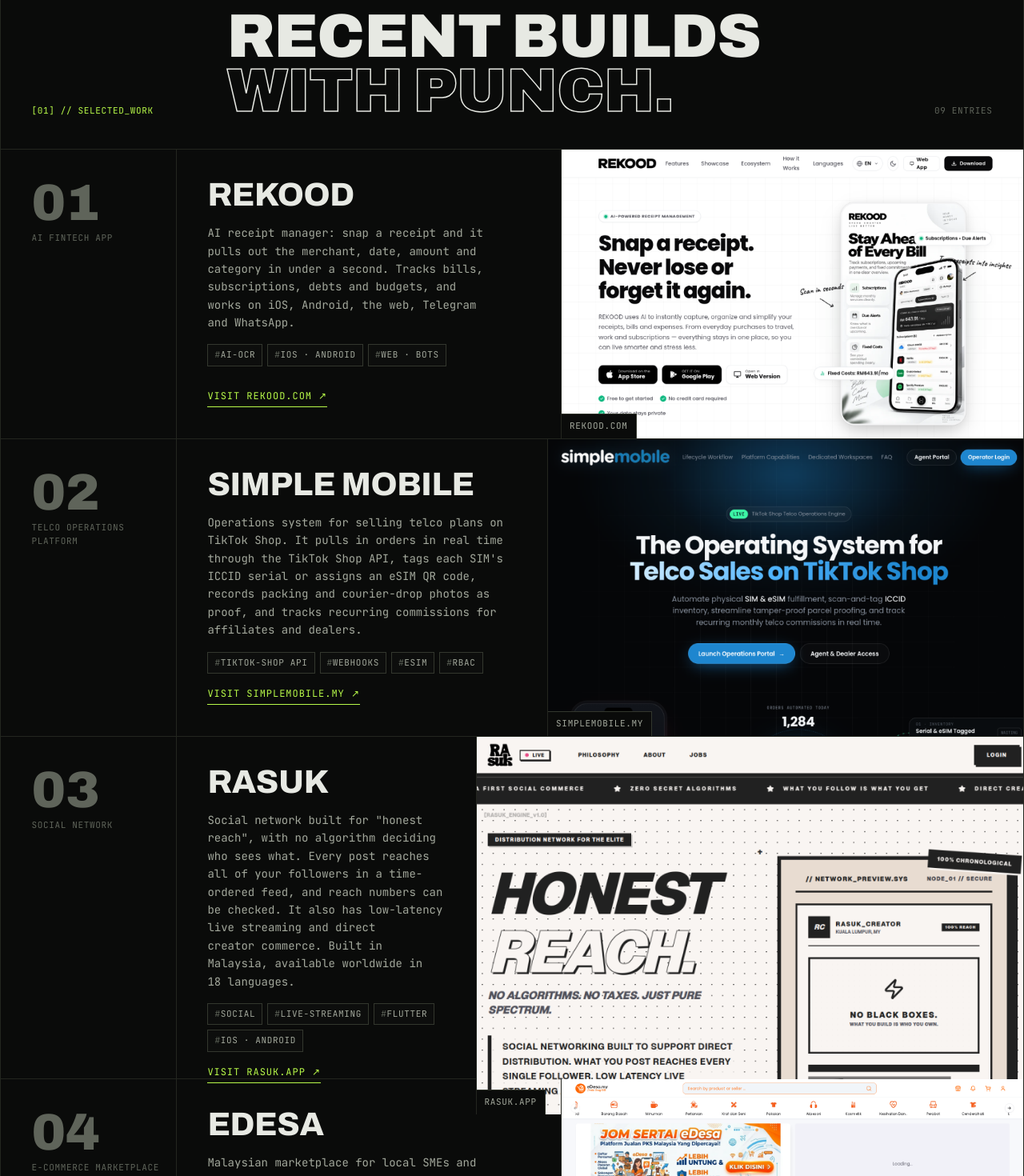
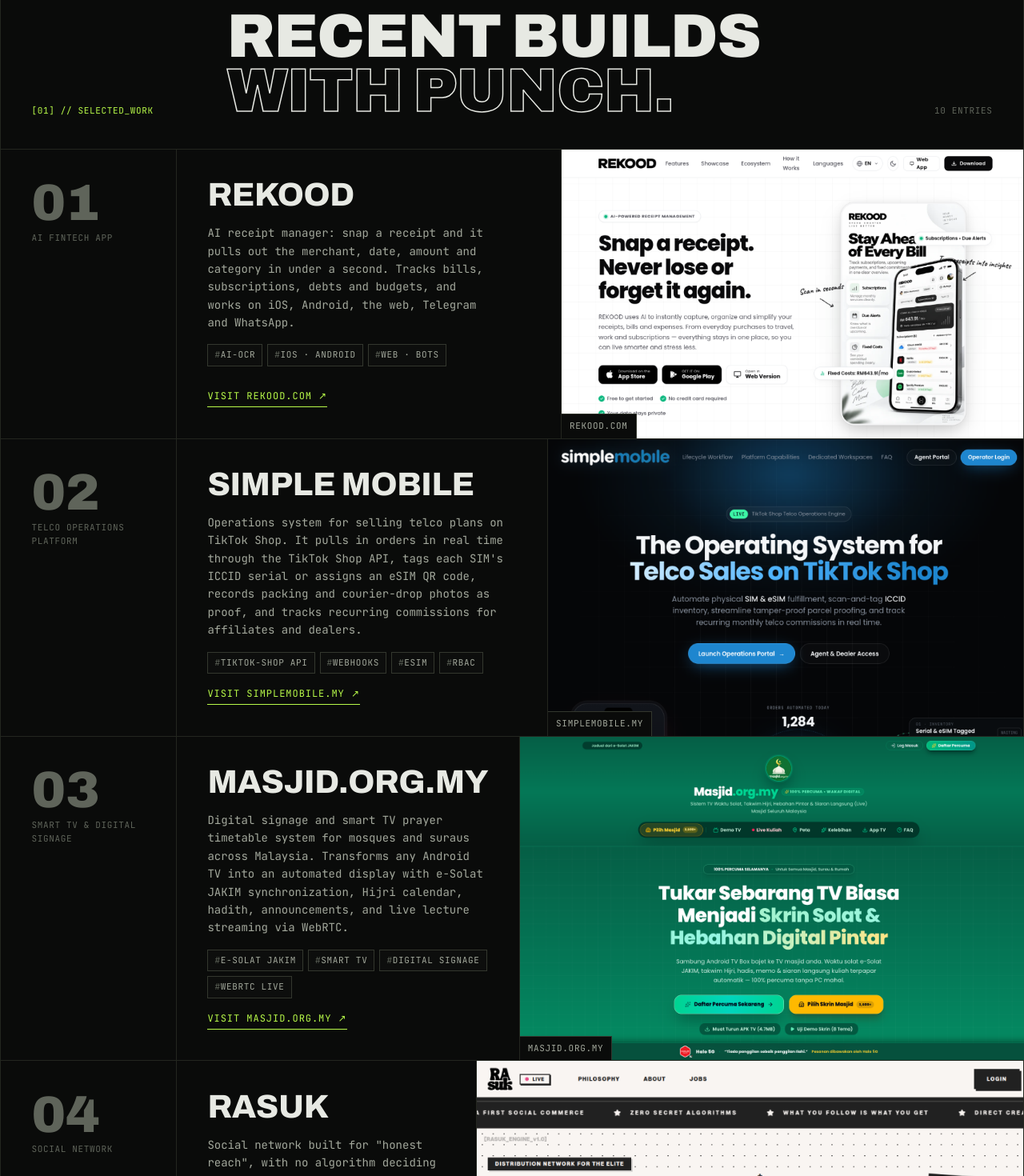
Before and after one commit to rusdyahmad/website, a React (Vite) app: page / in a window 1280 px wide. Shown: the part 1100-2570 px from the top of the page at 80% size. Built offline with nearby package versions, Linux system fonts and the light colour scheme.

Commit message:
feat: add masjid.org.my to selected work below simple mobile

```diff
--- a/src/pages/Home.jsx
+++ b/src/pages/Home.jsx
@@ -33,6 +33,20 @@
   },
   {
     num: "03",
+    title: "Masjid.org.my",
+    category: "Smart TV & digital signage",
+    description:
+      "Digital signage and smart TV prayer timetable system for mosques and suraus across Malaysia. Transforms any Android TV into an automated display with e-Solat JAKIM synchronization, Hijri calendar, hadith, announcements, and live lecture streaming via WebRTC.",
+    chips: ["e-solat jakim", "smart tv", "digital signage", "webrtc live"],
+    href: "https://masjid.org.my",
+    linkLabel: "visit masjid.org.my ↗",
+    image: "/assets/masjid.png",
+    tint: "#065F46",
+    lbl: "masjid.org.my",
+    isExternal: true,
+  },
+  {
+    num: "04",
     title: "RASUK",
     category: "Social network",
     description:
@@ -46,7 +60,7 @@
     isExternal: true,
   },
   {
-    num: "04",
+    num: "05",
     title: "eDesa",
     category: "E-commerce marketplace",
     description:
@@ -60,7 +74,7 @@
     isExternal: true,
   },
   {
-    num: "05",
+    num: "06",
     title: "Barakat Makkiyyah",
     category: "Mobile app",
     description:
@@ -75,7 +89,7 @@
     isExternal: false,
   },
   {
-    num: "06",
+    num: "07",
     title: "Waktu Solat",
     category: "Mobile app",
     description:
@@ -90,7 +104,7 @@
     isExternal: false,
   },
   {
-    num: "07",
+    num: "08",
     title: "SINI",
     category: "Sales platform",
     description:
@@ -103,7 +117,7 @@
     isExternal: false,
   },
   {
-    num: "08",
+    num: "09",
     title: "Gadget Ops",
     category: "Operations platform",
     description:
@@ -116,7 +130,7 @@
     isExternal: false,
   },
   {
-    num: "09",
+    num: "10",
     title: "XBOSS",
     category: "Digital marketplace",
     description:
@@ -171,7 +185,7 @@
     whoami:
       "RA — full-stack coder. 20+ yrs on the web, 100+ projects shipped.\ncore: go (api) · next.js (web) · flutter (mobile)\nalso: laravel · inertia · react · expo",
     "ls work":
-      "rekood/              ai receipts · ios · android · web\nsimplemobile/        tiktok shop · telco ops · esim\nrasuk/               social · live streaming · no algorithm\nedesa/               marketplace · local smes\nbarakat-makkiyyah/   mobile · offline · audio\nwaktusolat/          mobile · widgets\nsini/                checkout · forms · dashboard\ngadget-ops/          orders · integrations · warranty\nxboss/               marketplace · esim · gaming",
+      "rekood/              ai receipts · ios · android · web\nsimplemobile/        tiktok shop · telco ops · esim\nmasjid/              smart tv · digital signage · e-solat\nrasuk/               social · live streaming · no algorithm\nedesa/               marketplace · local smes\nbarakat-makkiyyah/   mobile · offline · audio\nwaktusolat/          mobile · widgets\nsini/                checkout · forms · dashboard\ngadget-ops/          orders · integrations · warranty\nxboss/               marketplace · esim · gaming",
     stack:
       "CORE\n  api    go\n  web    next.js\n  mobile flutter\n  db     postgres, mysql\nALSO\n  laravel · inertia · react · expo",
     status: "● OPEN FOR Q1 — 2 slots available. avg response < 24h.",
@@ -379,7 +393,9 @@
           <h2 className="rv">
             Recent builds <span className="o">with punch.</span>
           </h2>
-          <span className="xs up dim right">09 entries</span>
+          <span className="xs up dim right">
+            {workItems.length < 10 ? `0${workItems.length}` : workItems.length} entries
+          </span>
         </div>
 
         {workItems.map((item) => (
```
Also changed, not shown: public/assets/masjid.png (added).
